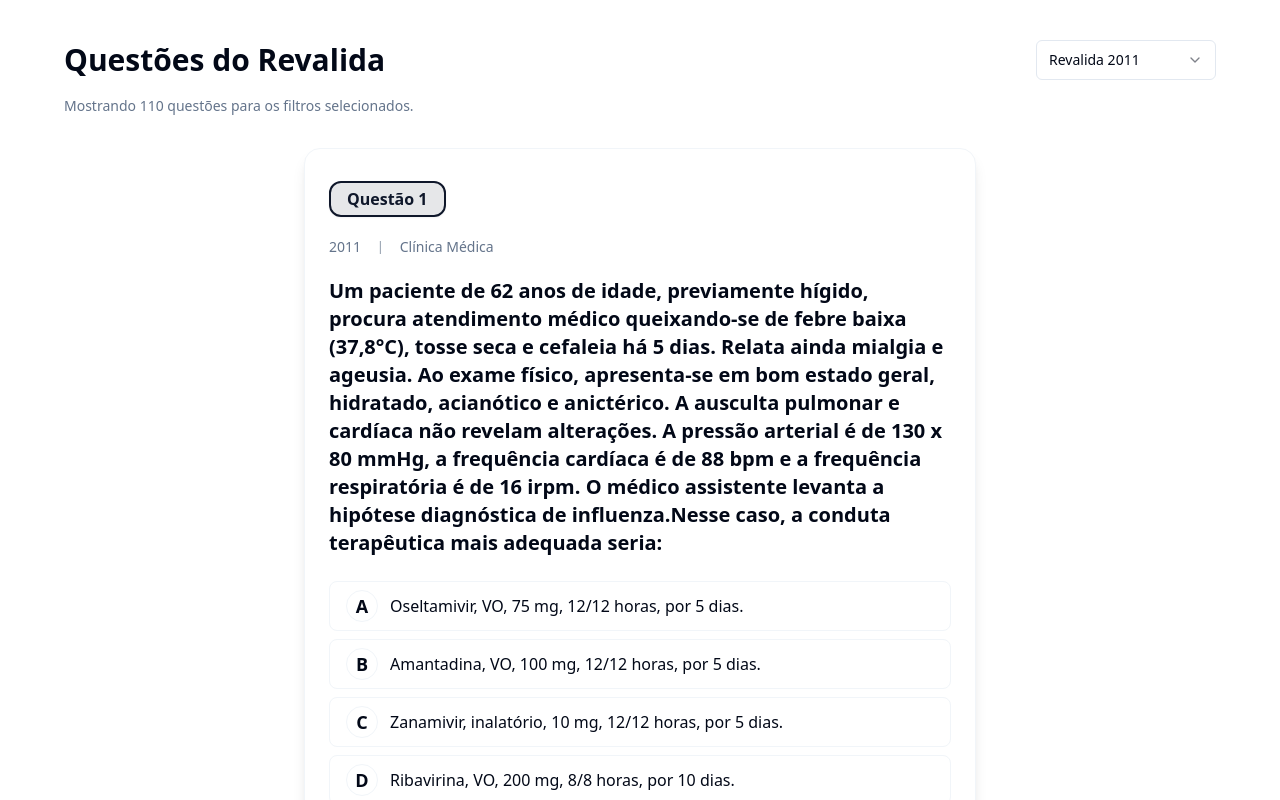
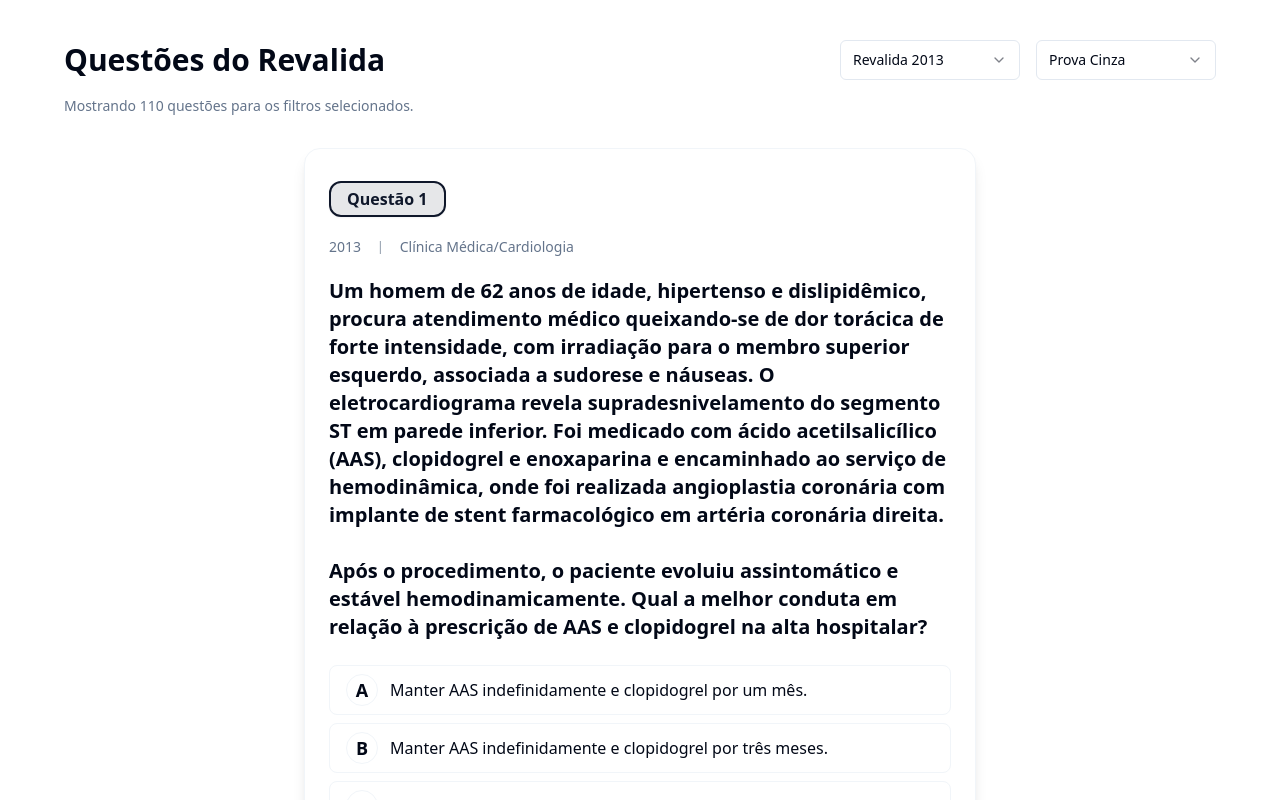
Before and after one commit to scalperline/revalida-quest-app, a React (Vite) app: page /questoes in a window 1280 px wide. Shown: the top 800 px of the page. Built offline with nearby package versions, Linux system fonts and the light colour scheme.

Commit message:
Add Revalida 2013 Red test questions
Include questions from the Revalida 2013 Red test.
Also, add a filter to separate the tests.

```diff
--- a/src/components/QuestionsHeader.tsx
+++ b/src/components/QuestionsHeader.tsx
@@ -11,12 +11,16 @@ interface QuestionsHeaderProps {
   anoSelecionado: number;
   setAnoSelecionado: (ano: number) => void;
   totalQuestoes: number;
+  tipoProva?: string;
+  setTipoProva?: (tipo: string) => void;
 }
 
 export function QuestionsHeader({
   anoSelecionado,
   setAnoSelecionado,
   totalQuestoes,
+  tipoProva,
+  setTipoProva,
 }: QuestionsHeaderProps) {
   return (
     <div className="max-w-6xl mx-auto w-full mb-8">
@@ -38,6 +42,17 @@ export function QuestionsHeader({
               <SelectItem value="2013">Revalida 2013</SelectItem>
             </SelectContent>
           </Select>
+          {anoSelecionado === 2013 && tipoProva && setTipoProva && (
+            <Select onValueChange={setTipoProva} defaultValue={tipoProva}>
+              <SelectTrigger className="w-[180px] bg-card">
+                <SelectValue placeholder="Selecione a Prova" />
+              </SelectTrigger>
+              <SelectContent>
+                <SelectItem value="Cinza">Prova Cinza</SelectItem>
+                <SelectItem value="Vermelha">Prova Vermelha</SelectItem>
+              </SelectContent>
+            </Select>
+          )}
         </div>
       </div>
       <div className="flex flex-col md:flex-row justify-between items-center gap-2">
--- a/src/pages/Questions.tsx
+++ b/src/pages/Questions.tsx
@@ -1,3 +1,4 @@
+
 import { QuestionCard } from "@/components/QuestionCard";
 import { useState } from "react";
 import { QUESTOES_REVALIDA_2011, type Question } from "@/data/questoesRevalida2011";
@@ -8,17 +9,26 @@ import { QuestionsHeader } from "@/components/QuestionsHeader";
 const QUESTOES_POR_PAGINA = 10;
 
 export default function Questions() {
-  const [anoSelecionado, setAnoSelecionado] = useState<number>(2011);
+  const [anoSelecionado, setAnoSelecionado] = useState<number>(2013);
+  const [tipoProva, setTipoProva] = useState<string>("Cinza");
   const [paginaAtual, setPaginaAtual] = useState(1);
 
-  const questoesAnoSelecionado: Question[] =
-    anoSelecionado === 2011
-      ? QUESTOES_REVALIDA_2011.filter((q) => q.year === anoSelecionado)
-      : anoSelecionado === 2012
-      ? QUESTOES_REVALIDA_2012.filter((q) => q.year === anoSelecionado)
-      : anoSelecionado === 2013
-      ? QUESTOES_REVALIDA_2013.filter((q) => q.year === anoSelecionado)
-      : [];
+  const questoesAnoSelecionado: Question[] = (() => {
+    if (anoSelecionado === 2011) {
+      return QUESTOES_REVALIDA_2011;
+    }
+    if (anoSelecionado === 2012) {
+      return QUESTOES_REVALIDA_2012;
+    }
+    if (anoSelecionado === 2013) {
+      if (tipoProva === "Cinza") {
+        return QUESTOES_REVALIDA_2013;
+      }
+      // Placeholder para a Prova Vermelha. Retorna vazio por enquanto.
+      return [];
+    }
+    return [];
+  })();
 
   const totalPaginas = Math.ceil(questoesAnoSelecionado.length / QUESTOES_POR_PAGINA);
 
@@ -85,12 +95,19 @@ export default function Questions() {
     setPaginaAtual(1);
   }
 
+  function handleTipoProva(v: string) {
+    setTipoProva(v);
+    setPaginaAtual(1);
+  }
+
   return (
     <div className="min-h-screen bg-background px-1 md:px-2 py-10 flex flex-col">
       <QuestionsHeader
         anoSelecionado={anoSelecionado}
         setAnoSelecionado={handleAnoSelecionado}
         totalQuestoes={questoesAnoSelecionado.length}
+        tipoProva={tipoProva}
+        setTipoProva={handleTipoProva}
       />
 
       {/* Questões */}
```
